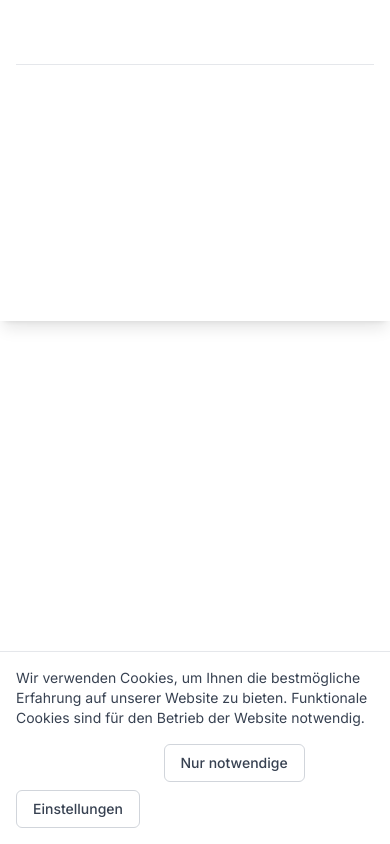
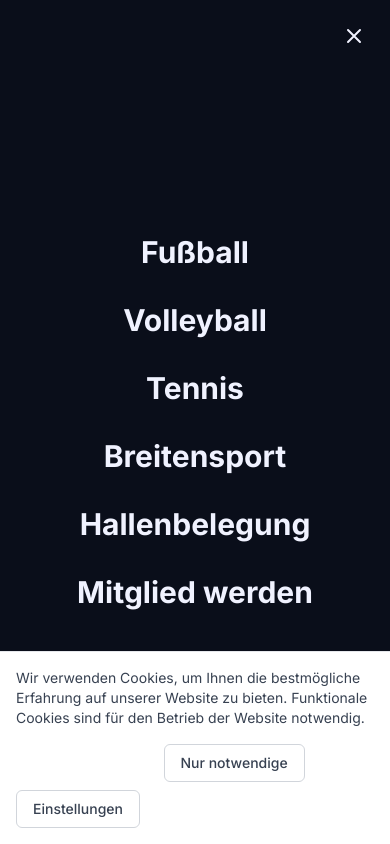
Before and after one commit to nilsworm/Website-Oestereiden, a Next.js app: page / in a window 390 px wide. Both pictures are taken after a click on the button "Menü öffnen". Shown: the top 844 px of the page. Built offline with nearby package versions, Linux system fonts and the light colour scheme.

Commit message:
feat: redesign Navbar — fixed, transparent→glassmorphism, CTA button, mobile overlay

```diff
--- a/src/components/layout/Navbar.tsx
+++ b/src/components/layout/Navbar.tsx
@@ -1,6 +1,6 @@
 'use client'
 
-import { useState } from 'react'
+import { useState, useEffect } from 'react'
 import Link from 'next/link'
 
 const navLinks = [
@@ -9,56 +9,83 @@ const navLinks = [
   { href: '/tennis', label: 'Tennis' },
   { href: '/breitensport', label: 'Breitensport' },
   { href: '/hallenbelegung', label: 'Hallenbelegung' },
-  { href: '/mitgliedschaft', label: 'Mitgliedschaft' },
 ]
 
 export default function Navbar() {
   const [menuOpen, setMenuOpen] = useState(false)
+  const [scrolled, setScrolled] = useState(false)
+
+  useEffect(() => {
+    const onScroll = () => setScrolled(window.scrollY > 80)
+    window.addEventListener('scroll', onScroll, { passive: true })
+    return () => window.removeEventListener('scroll', onScroll)
+  }, [])
 
   return (
-    <nav className="bg-sus-green text-white shadow-lg sticky top-0 z-40">
+    <>
+      <nav className={`fixed top-0 left-0 right-0 z-40 transition-all duration-300 ${
+        scrolled
+          ? 'backdrop-blur-[16px] bg-[rgba(10,14,26,0.85)] border-b border-sus-muted shadow-lg'
+          : 'bg-transparent'
+      }`}>
         <div className="max-w-7xl mx-auto px-4 sm:px-6 lg:px-8">
-        <div className="flex justify-between h-16">
-          <div className="flex items-center">
-            <Link href="/" className="text-lg font-bold tracking-tight hover:opacity-90 transition-opacity">
-              SuS Oestereiden <span className="font-normal opacity-80">1922</span>
+          <div className="flex justify-between items-center h-16">
+            <Link
+              href="/"
+              className="text-sus-light font-bold text-lg tracking-tight hover:opacity-80 transition-opacity"
+            >
+              SuS Oestereiden <span className="font-normal opacity-60">1922</span>
             </Link>
-          </div>
 
-          <div className="hidden md:flex items-center space-x-1">
+            <div className="hidden md:flex items-center gap-1">
               {navLinks.map(link => (
                 <Link
                   key={link.href}
                   href={link.href}
-                className="px-3 py-2 rounded-md text-sm font-medium hover:bg-sus-green-light transition-colors"
+                  className="relative px-3 py-2 text-sm font-medium text-sus-light/80 hover:text-sus-light transition-colors group"
                 >
                   {link.label}
+                  <span className="absolute bottom-1 left-3 right-3 h-px bg-sus-royal scale-x-0 group-hover:scale-x-100 transition-transform duration-200 origin-left" />
                 </Link>
               ))}
+              <Link
+                href="/mitgliedschaft"
+                className="ml-3 px-4 py-2 bg-sus-royal text-white text-sm font-semibold rounded-md hover:bg-sus-royal/90 transition-colors"
+              >
+                Mitglied werden
+              </Link>
             </div>
 
             <button
-            className="md:hidden flex items-center px-3 hover:bg-sus-green-light rounded-md transition-colors"
-            onClick={() => setMenuOpen(!menuOpen)}
-            aria-label={menuOpen ? 'Menü schließen' : 'Menü öffnen'}
+              className="md:hidden text-sus-light p-2 hover:bg-white/10 rounded-md transition-colors"
+              onClick={() => setMenuOpen(true)}
+              aria-label="Menü öffnen"
             >
               <svg className="w-6 h-6" fill="none" stroke="currentColor" viewBox="0 0 24 24">
-              {menuOpen ? (
-                <path strokeLinecap="round" strokeLinejoin="round" strokeWidth={2} d="M6 18L18 6M6 6l12 12" />
-              ) : (
                 <path strokeLinecap="round" strokeLinejoin="round" strokeWidth={2} d="M4 6h16M4 12h16M4 18h16" />
-              )}
               </svg>
             </button>
           </div>
+        </div>
+      </nav>
 
       {menuOpen && (
-          <div className="md:hidden pb-3 space-y-1 border-t border-sus-green-light pt-2">
-            {navLinks.map(link => (
+        <div className="fixed inset-0 bg-sus-navy z-50 flex flex-col items-center justify-center gap-8 md:hidden">
+          <button
+            className="absolute top-4 right-4 text-sus-light p-2 hover:bg-white/10 rounded-md"
+            onClick={() => setMenuOpen(false)}
+            aria-label="Menü schließen"
+          >
+            <svg className="w-6 h-6" fill="none" stroke="currentColor" viewBox="0 0 24 24">
+              <path strokeLinecap="round" strokeLinejoin="round" strokeWidth={2} d="M6 18L18 6M6 6l12 12" />
+            </svg>
+          </button>
+          {[...navLinks, { href: '/mitgliedschaft', label: 'Mitglied werden' }].map((link, i) => (
             <Link
               key={link.href}
               href={link.href}
-                className="block px-3 py-2 rounded-md text-sm font-medium hover:bg-sus-green-light transition-colors"
+              className="text-sus-light text-3xl font-bold hover:text-sus-royal transition-colors"
+              style={{ transitionDelay: `${i * 40}ms` }}
               onClick={() => setMenuOpen(false)}
             >
               {link.label}
@@ -66,7 +93,6 @@ export default function Navbar() {
           ))}
         </div>
       )}
-      </div>
-    </nav>
+    </>
   )
 }
```
Lines whose indentation alone changed are shown as unchanged.
